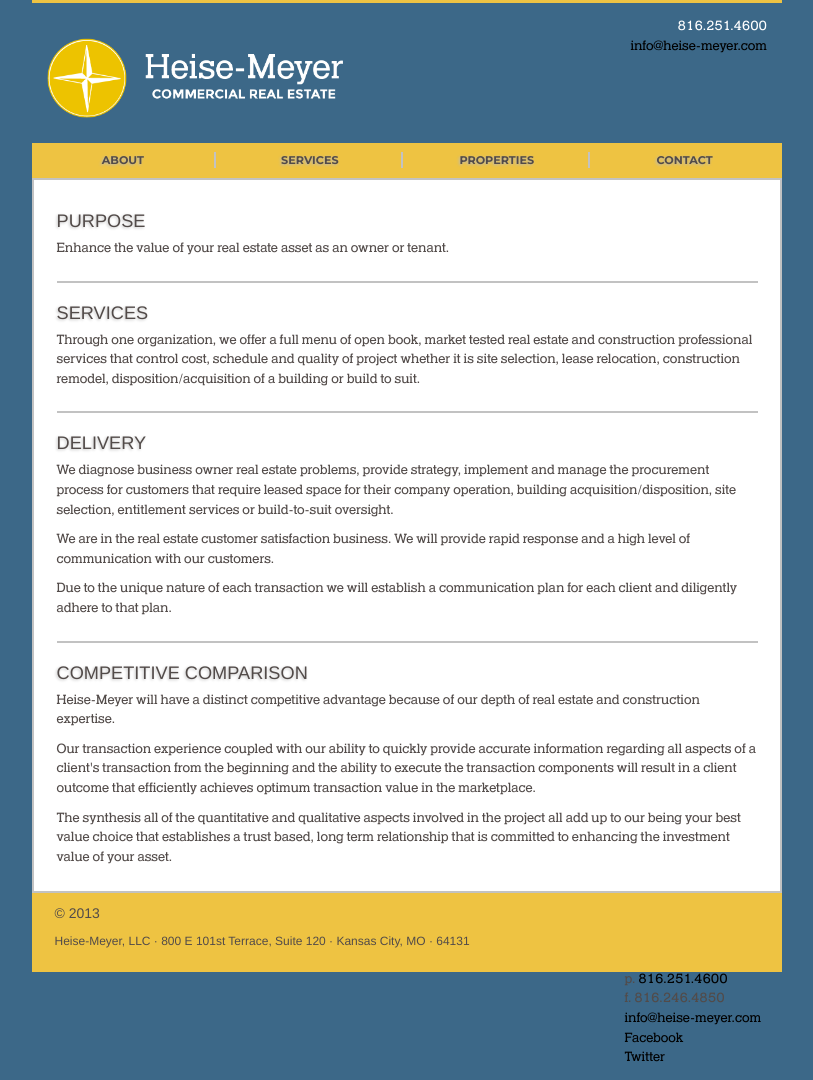
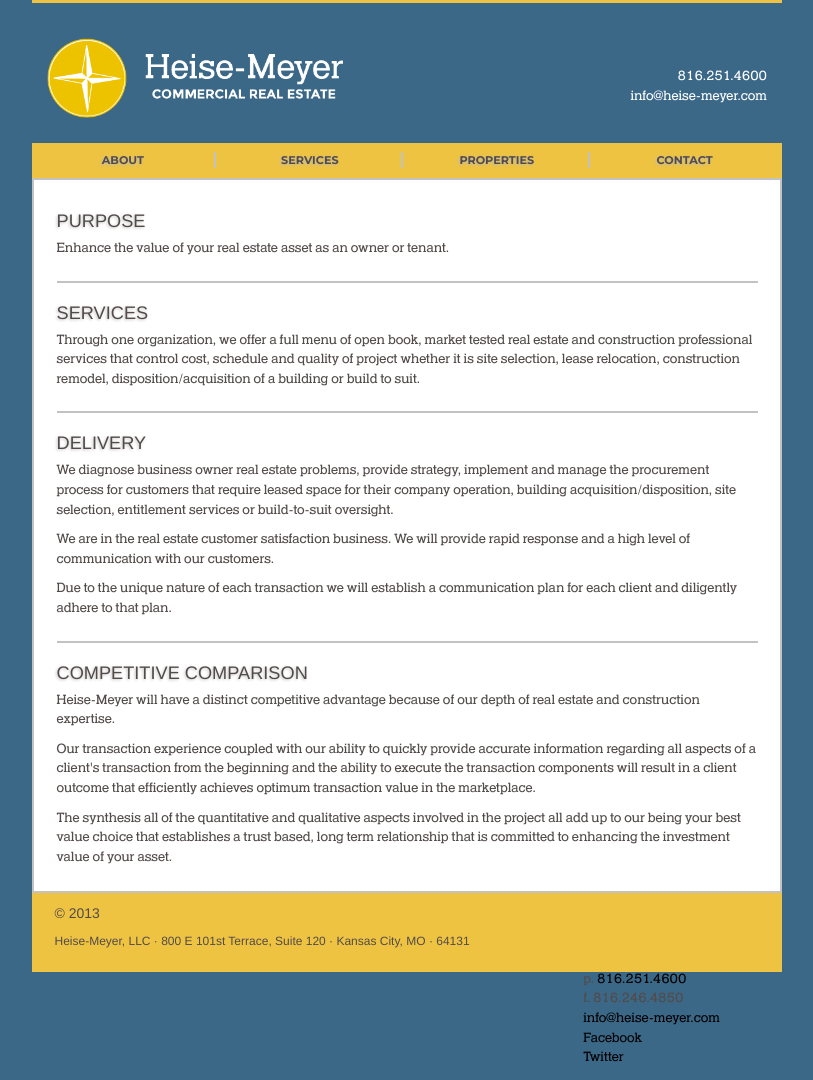
Before and after one commit to jiko/heisemeyer, a Jekyll site: the page built from index.html, in a window 1280 px wide. Shown: the whole page, without its empty margins (233-1046 px from the left). Built offline with Jekyll 4.4.1, drawn with Linux system fonts in a browser that asks for light colours.

Commit message:
Header & Footer Adjustments

```diff
--- a/css/main.css
+++ b/css/main.css
@@ -87,7 +87,12 @@
 #headerinfo {
 	float: right;
 	text-align: right;
+	color: #fff;
+	padding-top: 7%;}
+#headerinfo a {
 	color: #fff;}
+#headerinfo a:hover {
+	color: #514C4A;}
 
 nav{
 	font-family: 'Montserrat', Arial, sans-serif;
@@ -129,11 +134,11 @@
 	width: 100%;}
 
 #footer_left {
-	width: 74%;
+	width: 65.5%;
 	float: left;
 	font-size: inherit;}
 #footer_right {
-	width: 21%;
+	width: 26.5%;
 	float: right;
 	font-size: inherit;}
 
```
